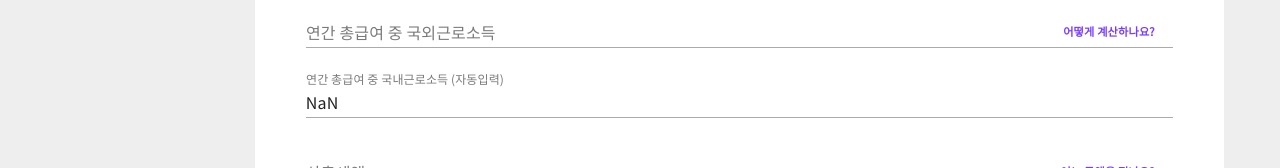
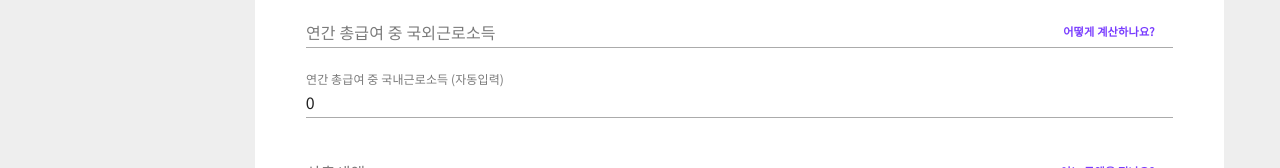
Before and after one commit to monguriman/kr-tax, a Vue app: page / in a window 1280 px wide. Shown: the part 581-749 px from the top of the page. Built offline with nearby package versions, Linux system fonts and the light colour scheme.

Commit message:
최초에 국외원천소득 NaN오류 해결

```diff
--- a/src/components/TaxCalculator.vue
+++ b/src/components/TaxCalculator.vue
@@ -188,15 +188,16 @@ export default {
   computed: {
     koreanIncome: {
   get() {
-        return (
-          parseFloat(this.annualIncome.replace(/,/g, "")) -
-          (isNaN(this.foreignIncome)? parseFloat(this.foreignIncome.replace(/,/g, "")) : this.foreignIncome)
-        );
+    const annualIncomeParsed = this.annualIncome.replace(/,/g, "") !== "" ? parseFloat(this.annualIncome.replace(/,/g, "")) : 0;
+    const foreignIncomeParsed = isNaN(this.foreignIncome) ? (this.foreignIncome.replace(/,/g, "") !== "" ? parseFloat(this.foreignIncome.replace(/,/g, "")) : 0) : this.foreignIncome;
+
+    return annualIncomeParsed - foreignIncomeParsed;
   },
   set(value) {
     this.foreignIncome = parseFloat(this.annualIncome.replace(/,/g, "")) - value;
   },
 },
+
     foreignTaxCredit() {
       if (this.annualIncome && this.foreignIncome && this.calculatedTax) {
         const annualIncome = parseFloat(this.annualIncome.replace(/,/g, ""));
```
Lines whose indentation alone changed are shown as unchanged.
